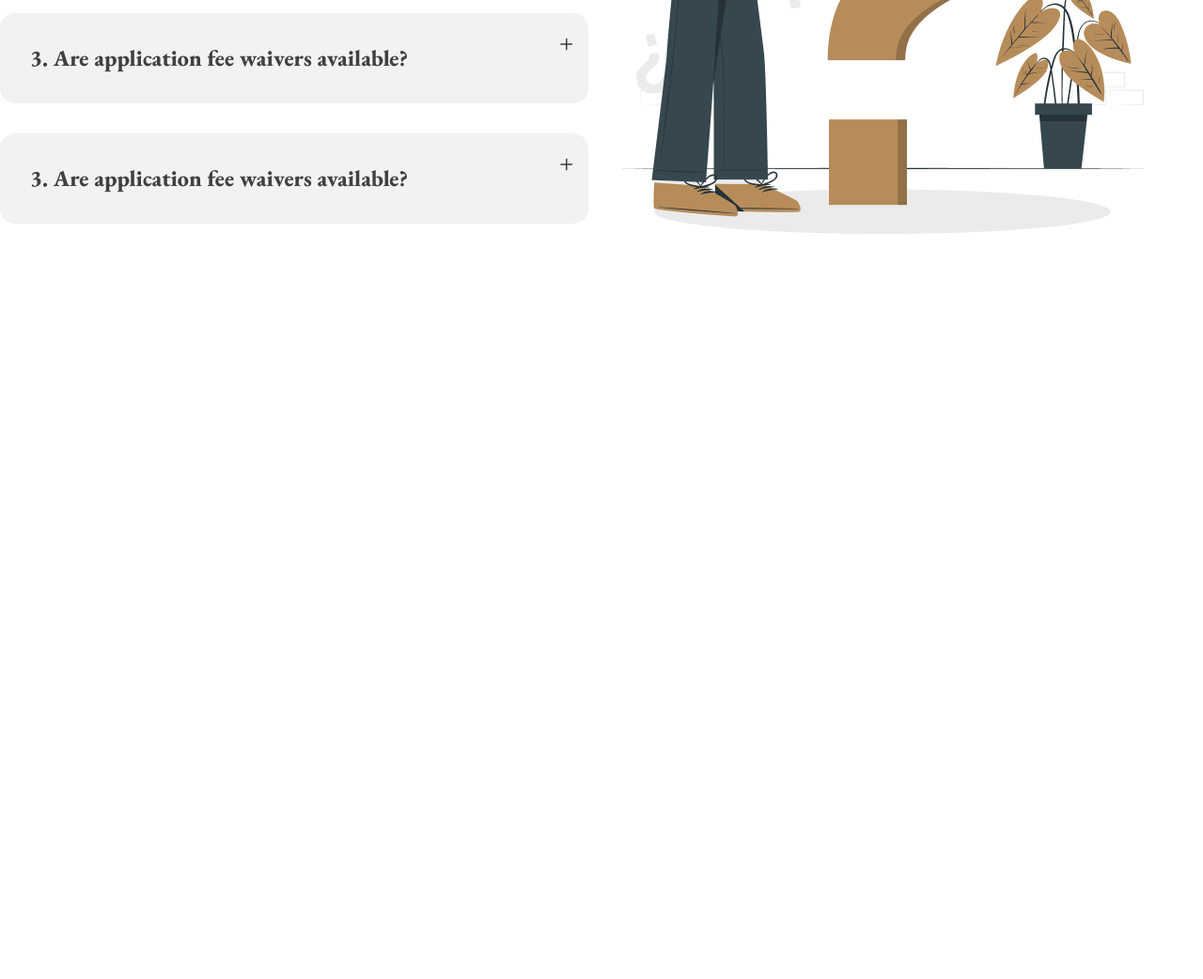
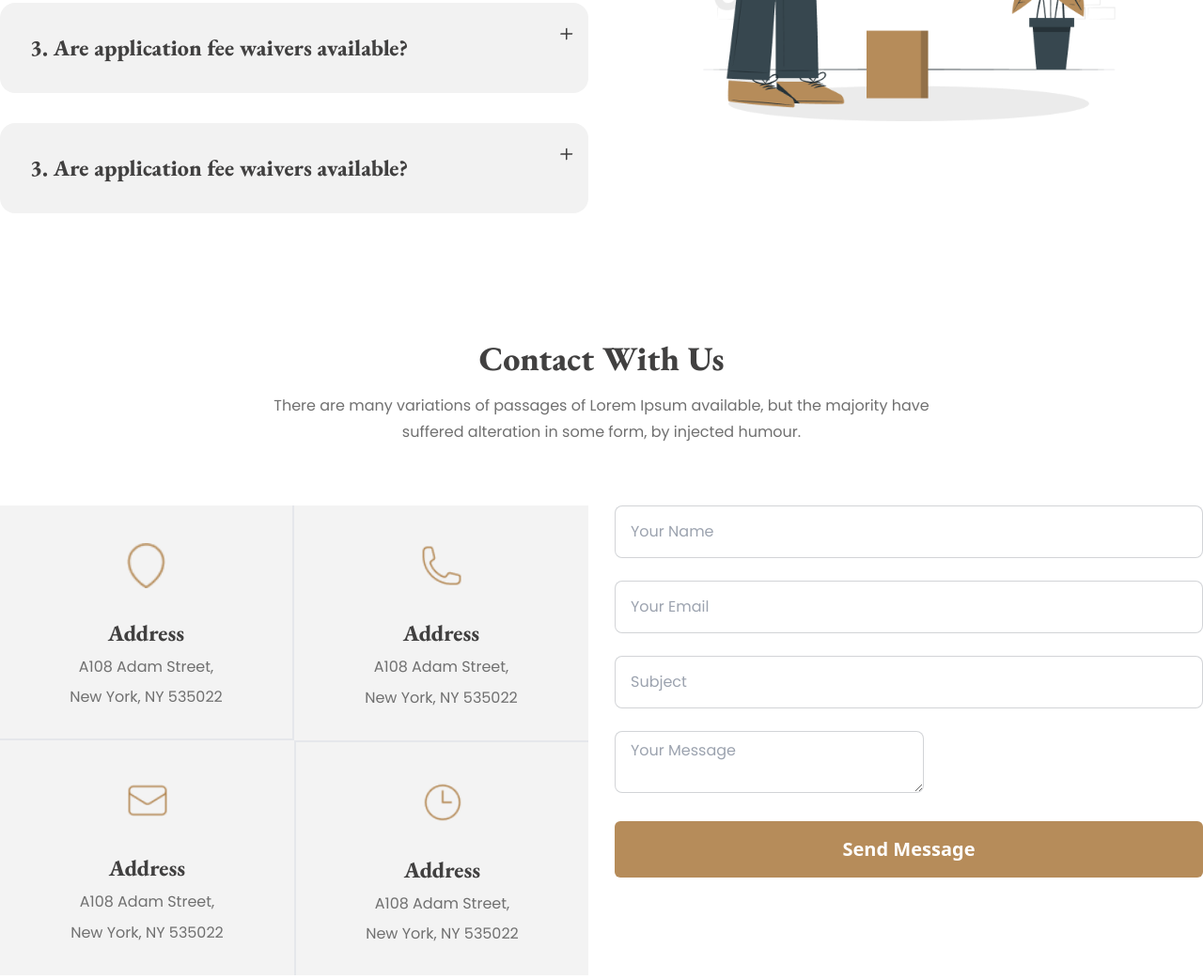
Before and after one commit to Tofazzal26/legal-solution, a plain HTML site: page index.html in a window 1280 px wide. Shown: the part 3345-4387 px from the top of the page at 94% size. Before the commit the page ends 3650 px from the top, so only its background shows below. Drawn offline with nearby package versions, Linux system fonts and the light colour scheme.

Commit message:
contact with us section style finish

```diff
--- a/index.html
+++ b/index.html
@@ -341,7 +341,7 @@
 
 
       <div class="my-14 lg:px-0 px-6">
-          <div class="grid grid-cols-1 md:grid-cols-2 lg:grid-cols-4 gap-7 justify-center items-center">
+          <div class="grid grid-cols-1 md:grid-cols-2 lg:grid-cols-4 gap-7 ">
               <div class="col-span-2">
                   <div>
                     <div class="collapse collapse-plus bg-base-200">
@@ -383,9 +383,9 @@
                     </div>
                   </div>
               </div>
-              <div class="col-span-2">
-                    <div>
-                      <img src="images/faq.png" alt="">
+              <div class=" col-span-2">
+                    <div class="h-[90%]">
+                      <img class=" object-contain h-4/5 w-full" src="images/faq.png" alt="">
                     </div>
               </div>
           </div>
@@ -396,5 +396,85 @@
     </section>
 
 
+    <!-- Contact With Us Section Style Here -->
+
+
+
+    <section class="container mx-auto">
+      <div class="space-y-4 lg:px-0 px-6 text-center">
+        <h1 class="text-4xl font-extrabold garamond text-[#414040]">Contact With Us</h1>
+        <p class="text-base poppins text-[#707070] leading-7 lg:w-[710px] mx-auto">There are many variations of passages of Lorem Ipsum available, but the majority have suffered alteration in some form, by injected humour.</p>
+    </div>
+
+
+    <div class="my-16">
+        <div class="grid grid-cols-1 md:grid-cols-2 lg:grid-cols-4 gap-7">
+            <div class="col-span-2">
+              <div class="grid grid-cols-2">
+                <div class="card bg-[#F3F3F3] rounded-none border-b-2 border-r-2">
+                  <figure class="px-8 pt-10">
+                      <img class="h-12" src="images/address.png" alt="">
+                  </figure>
+                  <div class="card-body items-center text-center">
+                    <h2 class="card-title text-2xl font-extrabold garamond text-[#414040]">Address</h2>
+                    <p class="text-base poppins text-[#707070]">A108 Adam Street,
+                    </p>
+                      <p class="text-base poppins text-[#707070]">New York, NY 535022</p>
+                  </div>
+                </div>
+
+                <div class="card  bg-[#F3F3F3] rounded-none">
+                  <figure class="px-8 pt-10">
+                      <img class="h-12" src="images/call.png" alt="">
+                  </figure>
+                  <div class="card-body items-center text-center">
+                    <h2 class="card-title text-2xl font-extrabold garamond text-[#414040]">Address</h2>
+                    <p class="text-base poppins text-[#707070]">A108 Adam Street,
+                    </p>
+                      <p class="text-base poppins text-[#707070]">New York, NY 535022</p>
+                  </div>
+                </div>
+
+                <div class="card bg-[#F3F3F3] rounded-none">
+                  <figure class="px-8 pt-10">
+                      <img class="h-12" src="images/email.png" alt="">
+                  </figure>
+                  <div class="card-body items-center text-center">
+                    <h2 class="card-title text-2xl font-extrabold garamond text-[#414040]">Address</h2>
+                    <p class="text-base poppins text-[#707070]">A108 Adam Street,
+                    </p>
+                      <p class="text-base poppins text-[#707070]">New York, NY 535022</p>
+                  </div>
+                </div>
+
+                <div class="card bg-[#F3F3F3] rounded-none border-t-2 border-l-2">
+                  <figure class="px-8 pt-10">
+                      <img class="h-12" src="images/time.png" alt="">
+                  </figure>
+                  <div class="card-body items-center text-center">
+                    <h2 class="card-title text-2xl font-extrabold garamond text-[#414040]">Address</h2>
+                    <p class="text-base poppins text-[#707070]">A108 Adam Street,
+                    </p>
+                      <p class="text-base poppins text-[#707070]">New York, NY 535022</p>
+                  </div>
+                </div>
+              </div>
+            </div>
+            <div class="col-span-2">
+              <div class="space-y-6">
+                <input type="text" placeholder="Your Name" class="input input-bordered h-14 w-full poppins text-base text-[#707070]" />
+                <input type="text" placeholder="Your Email" class="input input-bordered h-14  w-full poppins text-base text-[#707070]" />
+                <input type="text" placeholder="Subject" class="input input-bordered h-14  w-full poppins text-base text-[#707070]" />
+                <textarea class="textarea textarea-bordered poppins text-base text-[#707070]" placeholder="Your Message"></textarea>
+                <button class="btn-block text-xl font-semibold p-4 rounded-md text-[#FFF] bg-[#B68C5A]">Send Message</button>
+              </div>
+            </div>
+        </div>
+    </div>
+
+    </section>
+
+
+
 </body>
 </html>
```
